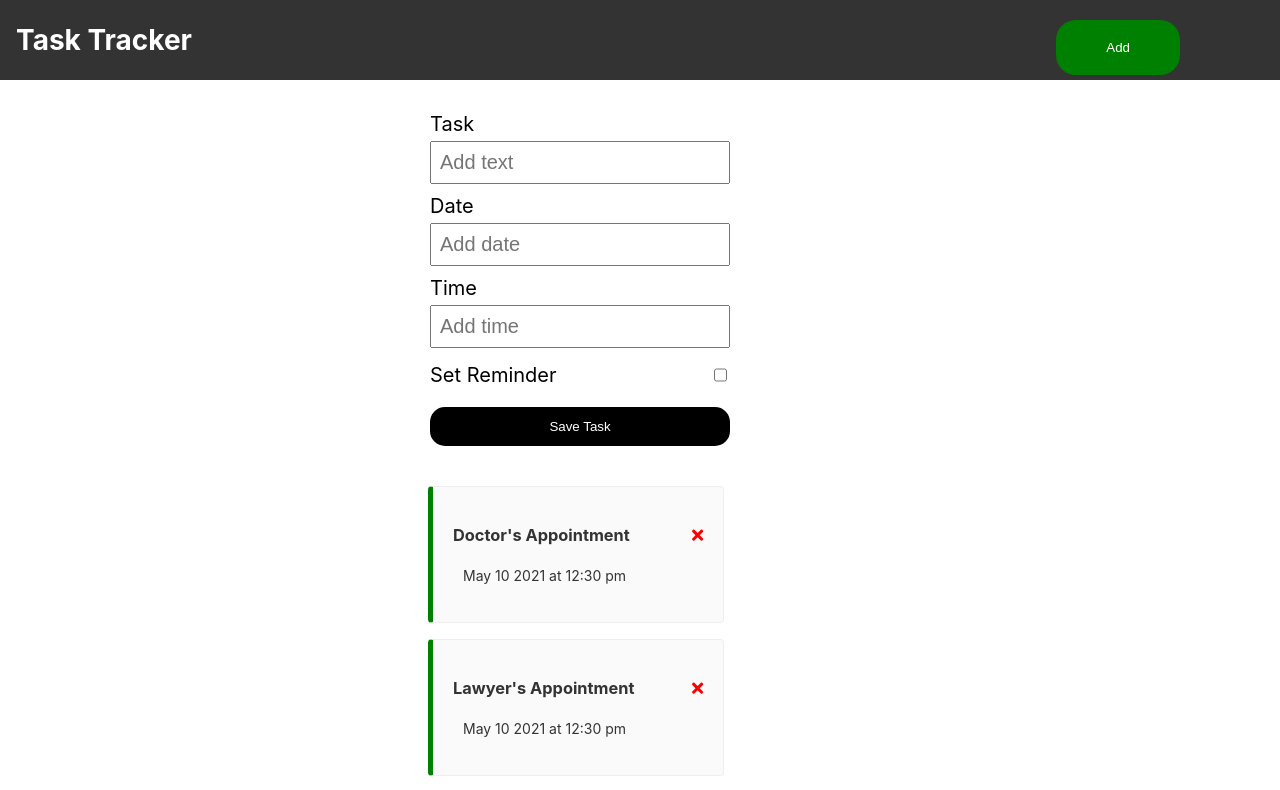
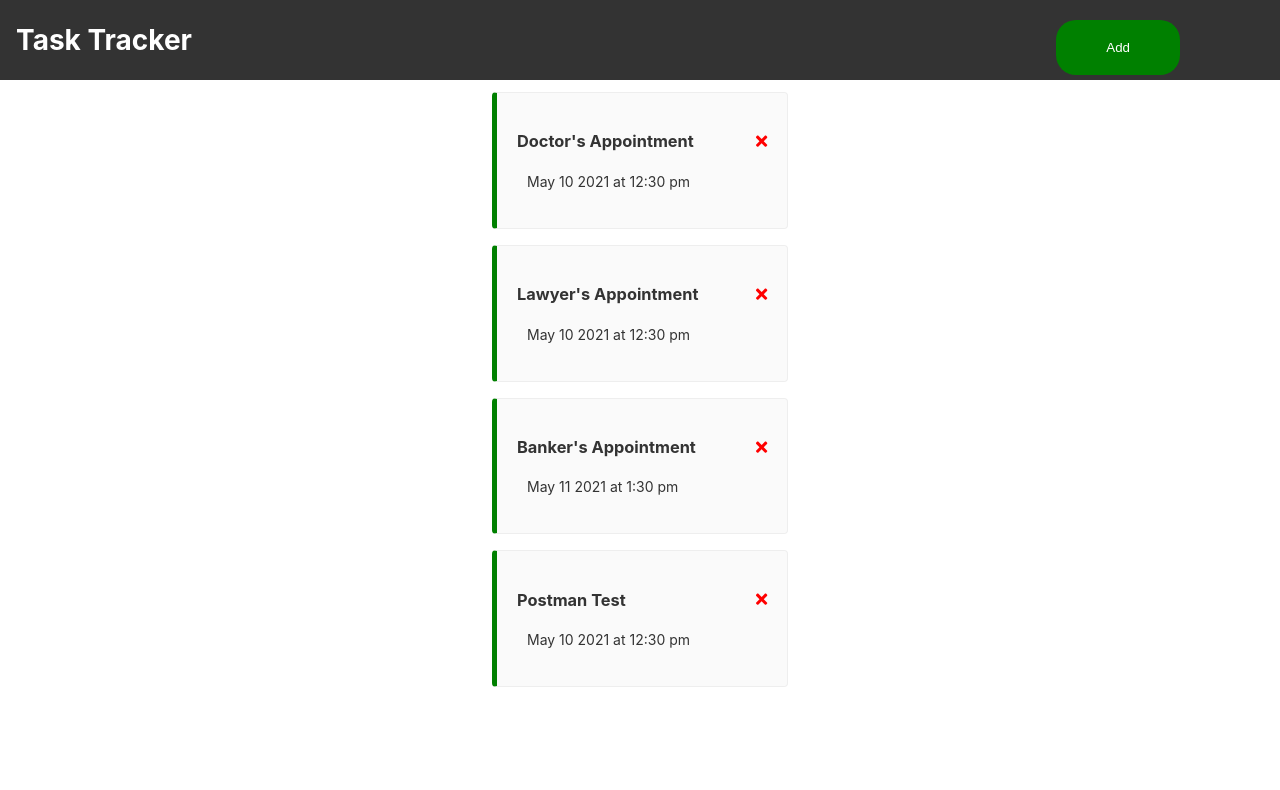
Before and after one commit to datgerhardt/task-tracker, an Angular app: page / in a window 1280 px wide. Shown: the top 790 px of the page. Built offline with nearby package versions, Linux system fonts and the light colour scheme; data requests are answered from the project's data file.

Commit message:
Done with the add toggle feature

```diff
--- a/src/app/component/add-task/add-task.component.html
+++ b/src/app/component/add-task/add-task.component.html
@@ -1,4 +1,4 @@
-<form class="form-container" (ngSubmit)= "onSubmit()">
+<form *ngIf="showAddTask" class="form-container" (ngSubmit)= "onSubmit()">
     <div class="form-control">
         <label for="text">Task</label>
         <input type="text" name="text" id="text" [(ngModel)]="text" placeholder="Add text" class="input"/>
--- a/src/app/component/add-task/add-task.component.ts
+++ b/src/app/component/add-task/add-task.component.ts
@@ -1,4 +1,6 @@
 import { Component, OnInit, Output, EventEmitter } from '@angular/core';
+import { Subscription } from 'rxjs';
+import { UiService } from 'src/app/services/ui.service';
 import { TaskInterface } from '../../Task';
 
 
@@ -14,9 +16,17 @@ export class AddTaskComponent implements OnInit {
   time: string = '';
   reminder: boolean = false;
 
+  showAddTask: boolean = false;
+  subscription: Subscription;
+
+
   @Output() onAddTask: EventEmitter<TaskInterface> = new EventEmitter();
 
-  constructor() { }
+  constructor(private uiService: UiService) {
+    this.subscription = this.uiService
+      .onToggle()
+      .subscribe((value)=> (this.showAddTask = value));
+  }
 
   ngOnInit(): void {
   }
--- a/src/app/component/tasks/tasks.component.css
+++ b/src/app/component/tasks/tasks.component.css
@@ -0,0 +1,3 @@
+.tasks{
+    margin-top: 10px;
+}
--- a/src/app/component/tasks/tasks.component.html
+++ b/src/app/component/tasks/tasks.component.html
@@ -1,3 +1,4 @@
+<div class="tasks">
 
     <app-add-task (onAddTask)="addTask($event)" ></app-add-task>
 
@@ -10,3 +11,6 @@
         {{task.text}}
 
     </app-task-item>
+
+
+</div>
```
Lines whose indentation alone changed are shown as unchanged.
